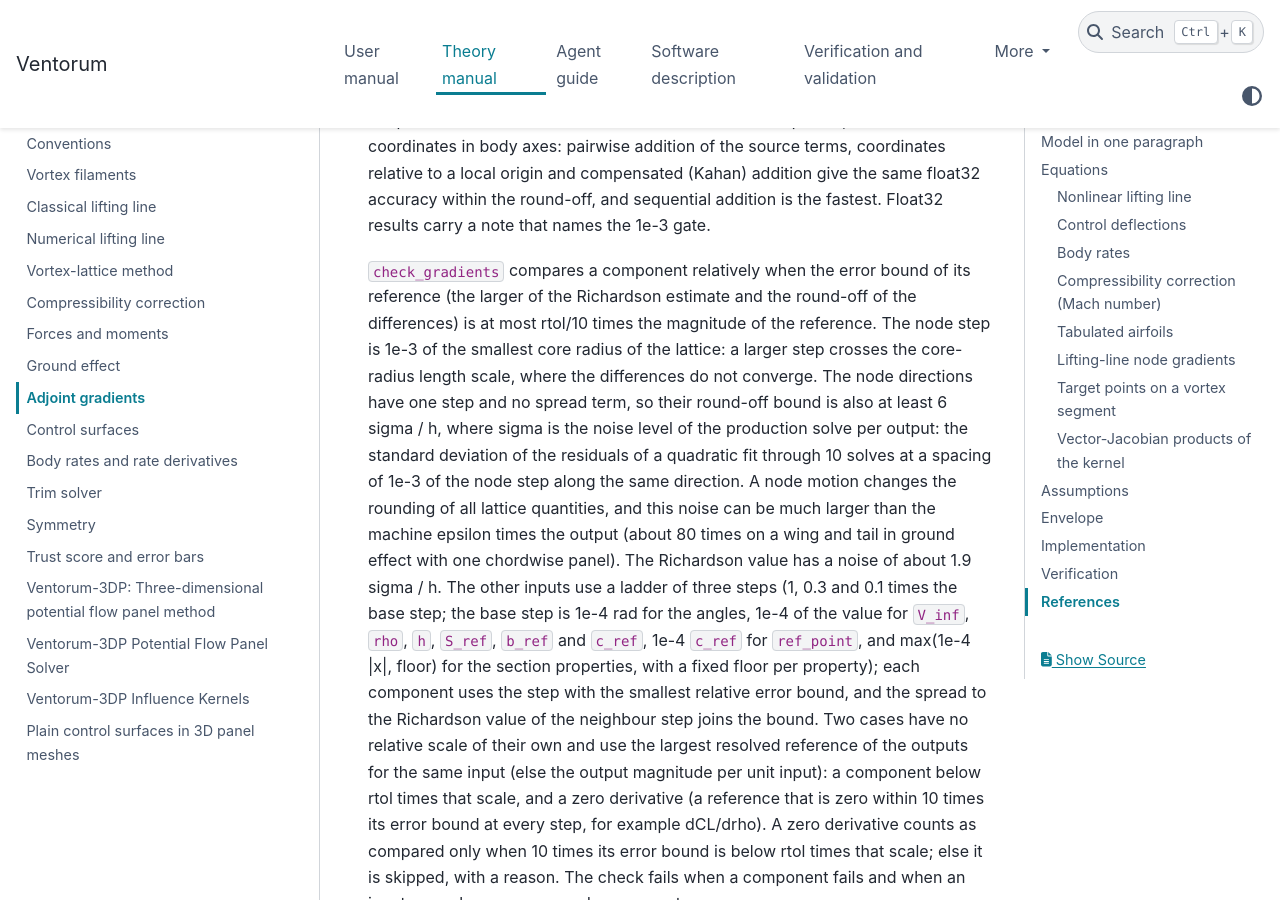
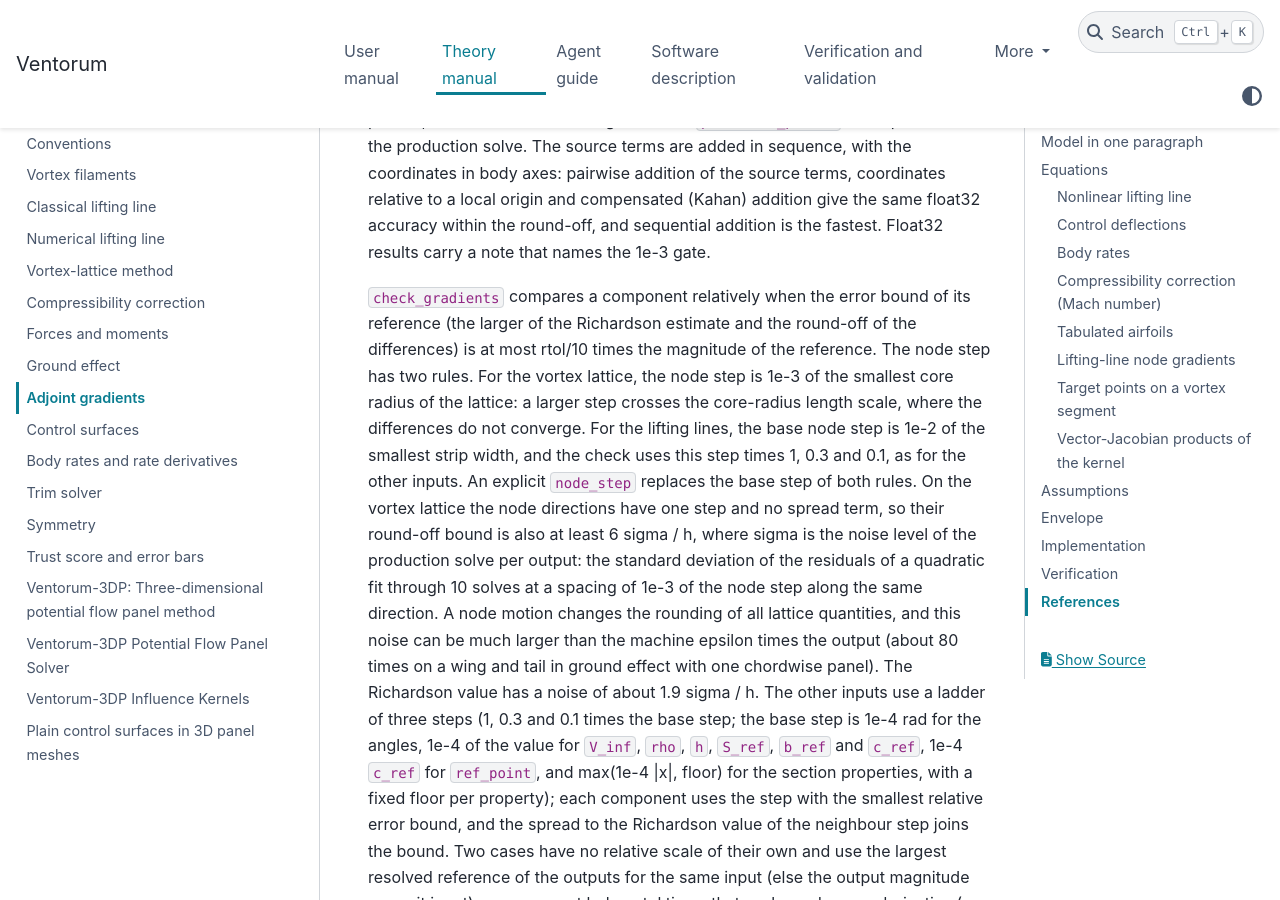
Before and after one commit to manrd/Ventorum, a Sphinx documentation site: the page built from docs/theory/gradients.md, in a window 1280 px wide and 900 px high, scrolled down 12990 px. Built offline with Sphinx 7.4.7 and the PyData theme 0.15.4, drawn with Linux system fonts in a browser that asks for light colours; some of the changed text lies outside the part shown.

Commit message:
Correct the viscous coupling, drag, gradient and boundary-layer statements
- Align the viscous coupling page with the parasite drag page and the
  code: the Torenbeek form factor uses the streamwise thickness ratio
  and has no sweep term, the roughness cutoff acts on the turbulent part
  only, and the wetted area formula is not attributed to Raymer.
- Add the flap offset term to the residual and the 3D panel coupling to
  the model list.
- The laminar correction term at a transition Reynolds number of 5e5 is
  about 1614/Re (closed form), not 1612/Re.
- The reference copy of the gradient kernels uses the larger of 1e-300
  and the smallest normal number of its dtype.
- Give the two node step rules of check_gradients: vortex lattice and
  lifting line.
- The closure value of theta sqrt(a Re) at a stagnation point is 0.290
  (closed form), not 0.287.

Co-Authored-By: Claude Opus 5.5 <noreply@anthropic.com>

````diff
--- a/docs/theory/gradients.md
+++ b/docs/theory/gradients.md
@@ -226,7 +226,9 @@ k = (n1 + n2) F / (4 pi D),  v = k c
 
 The floor `f` is 1e-300 in float64 arithmetic (all CPU kernels, which compute in
 float64) and 1e-30 in the float32 Warp kernels and in the numpy reference with float32
-arrays. The PyTorch reference copy adds 1e-300 in both precisions. A pair with `den` at or below
+arrays. The PyTorch reference copy adds the larger of 1e-300 and the smallest normal
+number of its dtype (`torch.finfo(dtype).tiny`): 1e-300 in float64, and the float32
+floor in float32, where 1e-300 rounds to zero. A pair with `den` at or below
 the floor has `v = 0` and zero derivatives. The reverse sweep:
 
 ```text
@@ -498,9 +500,13 @@ results carry a note that names the 1e-3 gate.
 
 `check_gradients` compares a component relatively when the error bound of its reference
 (the larger of the Richardson estimate and the round-off of the differences) is at most
-rtol/10 times the magnitude of the reference. The node step is 1e-3 of the smallest core radius of the lattice:
+rtol/10 times the magnitude of the reference. The node step has two rules. For the
+vortex lattice, the node step is 1e-3 of the smallest core radius of the lattice:
 a larger step crosses the core-radius length scale, where the differences do not
-converge. The node directions have one step and no spread term, so their round-off
+converge. For the lifting lines, the base node step is 1e-2 of the smallest strip
+width, and the check uses this step times 1, 0.3 and 0.1, as for the other inputs.
+An explicit `node_step` replaces the base step of both rules. On the vortex lattice
+the node directions have one step and no spread term, so their round-off
 bound is also at least 6 sigma / h, where sigma is the noise level of the production
 solve per output: the standard deviation of the residuals of a quadratic fit through 10
 solves at a spacing of 1e-3 of the node step along the same direction. A node motion
````
Also changed, not shown: docs/theory/ibl2d_march.md (+1 -1 lines), docs/theory/parasite_drag.md (+1 -1 lines), docs/theory/viscous_coupling.md (+21 -10 lines), 1 other file.
